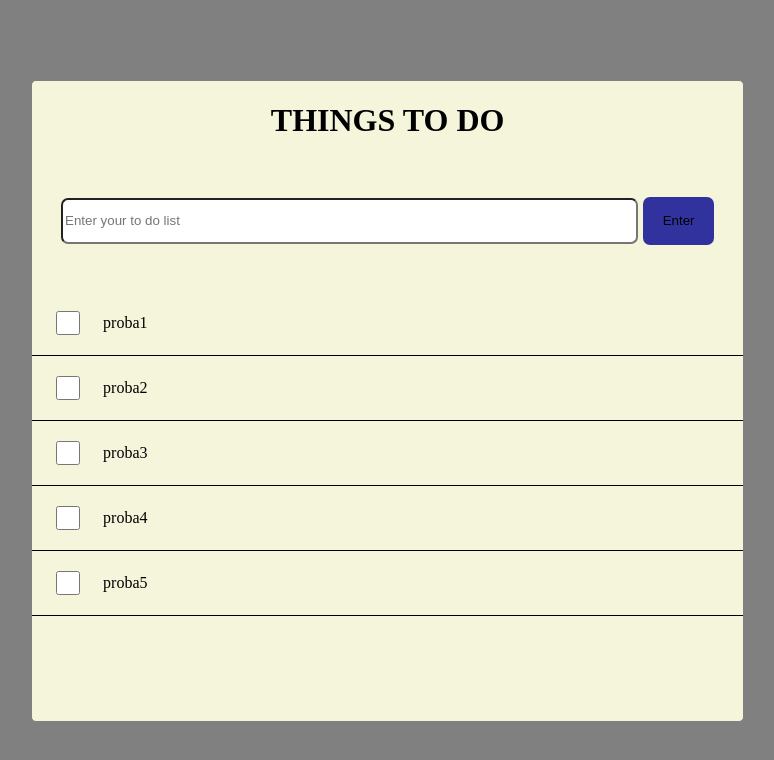
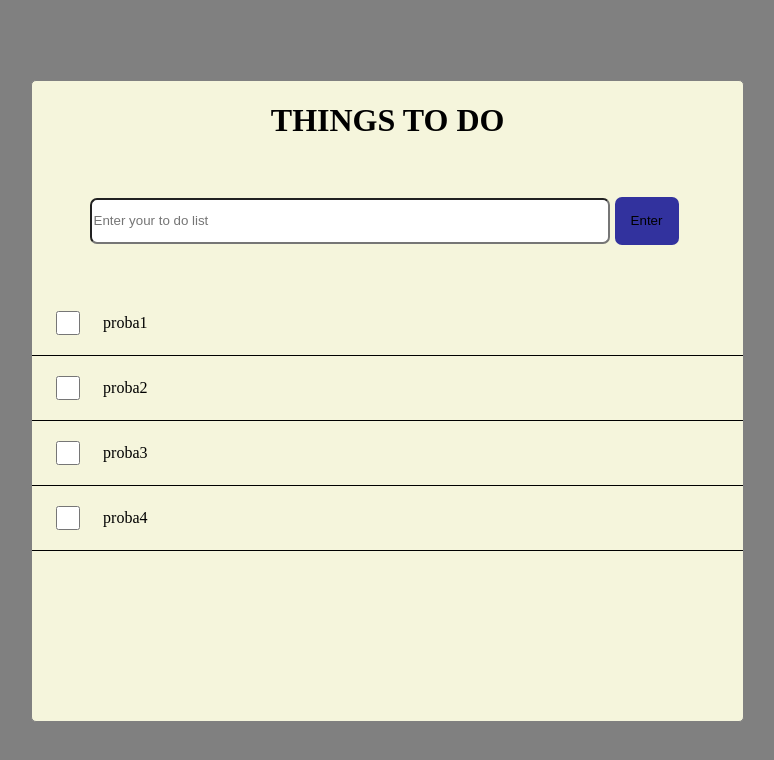
Before and after one commit to karisikdzemil/ToDo-App, a React (Create React App) app: page / in a window 1280 px wide. Shown: the top 760 px of the page, without its empty margins (225-999 px from the left). Built offline with nearby package versions, Linux system fonts and the light colour scheme.

Commit message:
dynamic list

```diff
--- a/src/Input/Input.css
+++ b/src/Input/Input.css
@@ -4,10 +4,11 @@
     height: 70vh;
 }
 .parent-input{
-    width: 100%;
+    width: 90%;
     height: 15vh;
     /* background-color: red; */
     margin-bottom: 10px;
+    margin-left: 2rem;
     display: flex;
     justify-content: center;
     align-items: center;
--- a/src/Input/Input.js
+++ b/src/Input/Input.js
@@ -1,57 +1,59 @@
-import "./Input.css"
+import "./Input.css";
 import NewElement from "../NewElement/NewElement";
-import { useState } from "react"
-function Input (props){
+import { useState } from "react";
+function Input(props) {
   const DummyList = [
     {
-            id:"01",
-            text:"proba1"
+      id: "01",
+      text: "proba1",
     },
     {
-            id:"02",
-            text:"proba2"
+      id: "02",
+      text: "proba2",
     },
     {
-            id:"03",
-            text:"proba3"
+      id: "03",
+      text: "proba3",
     },
     {
-            id:"04",
-            text:"proba4"
+      id: "04",
+      text: "proba4",
     },
-        {
-            id:"05",
-            text:"proba5"
-        },
+  ];
+  const list = DummyList;
+  const [inputValue, setInputValue] = useState("");
+  const [data, setData] = useState(inputValue);
+  const change = (event) => {
+    setInputValue(event.target.value);
+  };
+  const enterData = () => {
+    setData(inputValue);
+    const newList = [...DummyList, { id: "05", text: data }];
+    return console.log(<NewElement text={newList[4].text}/>)
+    // console.log(newList[4]);
+  };
 
-    ]
-    const list = DummyList
-    const [inputValue, setInputValue] = useState('');
-    const [data, setData] = useState(inputValue)
-    const change = (event) =>{
-        setInputValue(event.target.value)
-    }
-    const enterData = () =>{
-       setData(inputValue)
-    }
-    console.log(DummyList)
-
-    return(
+  return (
     <div className="parent">
       <div className="parent-input">
         <h1>{data}</h1>
-            <input onChange={change} placeholder="Enter your to do list" className="child"/>
-            <button onClick={enterData} className="butt">Enter</button>
+        <input
+          onChange={change}
+          placeholder="Enter your to do list"
+          className="child"
+        />
+        <button onClick={enterData} className="butt">
+          Enter
+        </button>
       </div>
       <div>
-        <NewElement text={list[0].text}/>
-        <NewElement text={list[1].text}/>
-        <NewElement text={list[2].text}/>
-        <NewElement text={list[3].text}/>
-        <NewElement text={list[4].text}/>
-        </div>
+        <NewElement text={list[0].text} />
+        <NewElement text={list[1].text} />
+        <NewElement text={list[2].text} />
+        <NewElement text={list[3].text} />
 
       </div>
-    )
+    </div>
+  );
 }
 export default Input;
```
Lines whose indentation alone changed are shown as unchanged.
